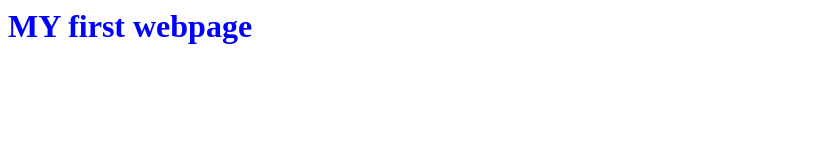
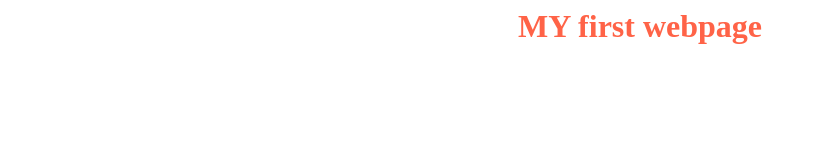
Before and after one commit to tanfuture/New2025, a plain HTML site: page index.html in a window 1280 px wide. Shown: the whole page, without its empty margins (0-817 px from the left). Drawn offline with Linux system fonts and the light colour scheme.

Commit message:
Update index.html

```diff
--- a/index.html
+++ b/index.html
@@ -1,6 +1,6 @@
 <html>
 <head></head>
 <body>
-<h1 style="color:blue;">MY first webpage</h1>
+<h1 style="color:Tomato;text-align:center">MY first webpage</h1>
 </body>
 </html>
```
